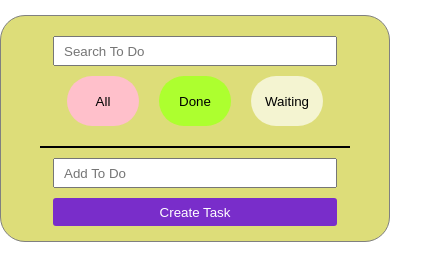
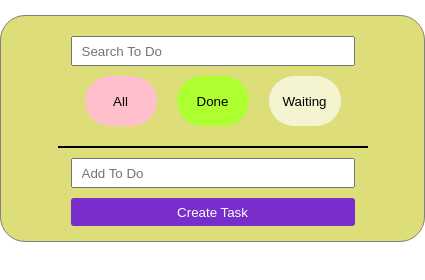
Before and after one commit to nitinmasih/To-Do-App, a plain HTML site: page index.html in a window 390 px wide. Shown: the whole page, 425 px wide, since content can reach past the window. Drawn offline with nearby package versions, Linux system fonts and the light colour scheme.

Commit message:
'initial commit'

```diff
--- a/style.css
+++ b/style.css
@@ -33,7 +33,7 @@
 }
 .task-buttons button{
       width: 72px;
-      border: none;
+     border: 0;
       height: 50px;
       padding: 5px;
       border-radius: 25px;
@@ -96,3 +96,58 @@ overflow-y: auto;
 #editBtn{
       cursor: pointer;
 }
+
+button{
+      cursor: pointer;
+
+}
+input[type=checkbox]{
+      cursor: pointer;
+}
+button.active{
+
+      border: 2px solid rgb(58, 143, 41);
+}
+
+@media screen and (max-width: 375px) {
+
+      .main-container{
+
+            height: 100%;
+             width: 390px;
+             border: 1px solid gray;
+             padding-bottom: 15px;
+            margin: auto;
+            background-color: rgb(221, 221, 121);
+            border-radius: 25px;
+            margin-top: 15px;
+       }
+    }
+@media screen and (max-width: 415px) {
+
+      .main-container{
+
+            height: 100%;
+             width: 410px;
+             border: 1px solid gray;
+             padding-bottom: 15px;
+            margin: auto;
+            background-color: rgb(221, 221, 121);
+            border-radius: 25px;
+            margin-top: 15px;
+       }
+    }
+@media screen and (max-width: 430px) {
+
+      .main-container{
+
+            height: 100%;
+             width: 425px;
+             border: 1px solid gray;
+             padding-bottom: 15px;
+            margin: auto;
+            background-color: rgb(221, 221, 121);
+            border-radius: 25px;
+            margin-top: 15px;
+       }
+    }
```
Also changed, not shown: index.html (+1 -1 lines).
